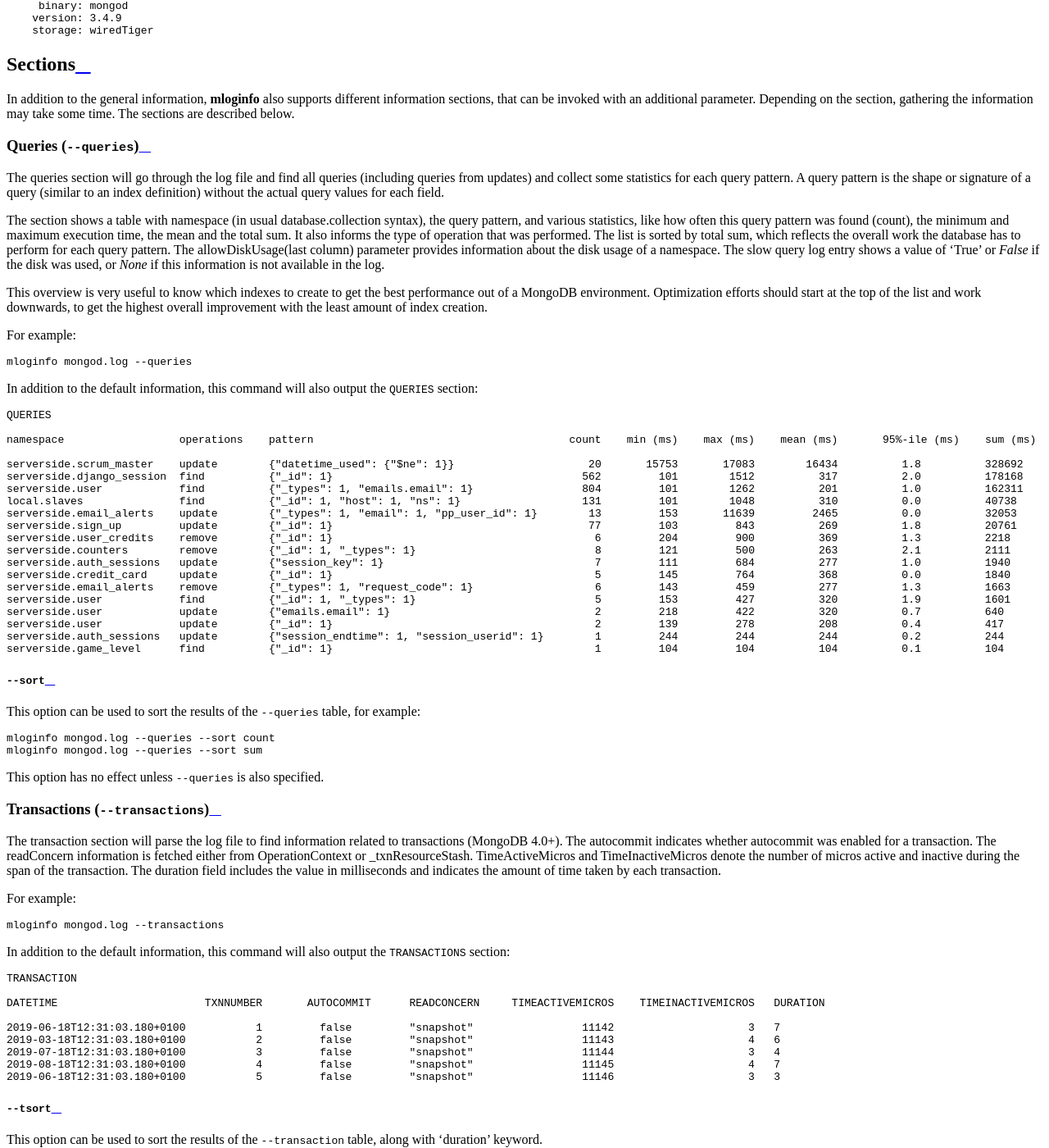
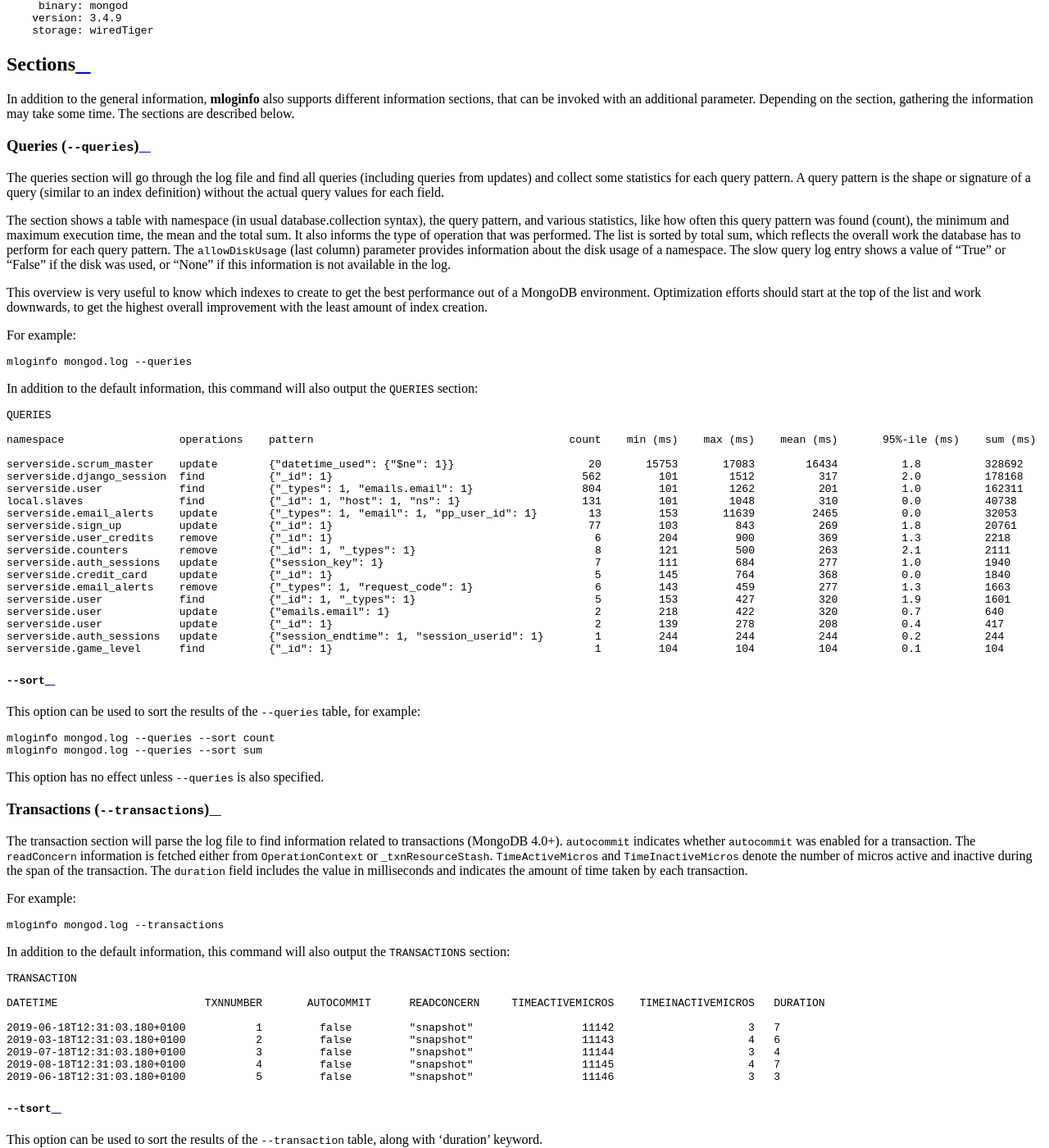
Before and after one commit to rueckstiess/mtools, a Sphinx documentation site: the page built from doc/mloginfo.rst, in a window 1280 px wide and 1400 px high, scrolled down 1865 px. Shown: the whole window at 82% size. Built offline with Sphinx 7.4.7 and the Read the Docs theme 2.0.0, drawn with Linux system fonts in a browser that asks for light colours; some of the changed text lies outside the part shown.

Commit message:
Fix style warnings in docs

```diff
--- a/doc/install.rst
+++ b/doc/install.rst
@@ -17,8 +17,8 @@ Prerequisites
 ~~~~~~~~~~~~~
 
 Python
-   You need to have Python 3.6.x, 3.7.x, or 3.8.x installed in order to use mtools.
-   Other versions of Python are not currently supported.
+   You need to have Python 3.6.x, 3.7.x, or 3.8.x installed in order to use
+   mtools. Other versions of Python are not currently supported.
 
    To check your Python version, run ``python --version`` on the command line.
 
--- a/doc/mloginfo.rst
+++ b/doc/mloginfo.rst
@@ -87,10 +87,10 @@ the query pattern, and various statistics, like how often this query pattern
 was found (count), the minimum and maximum execution time, the mean and the
 total sum. It also informs the type of operation that was performed. The list
 is sorted by total sum, which reflects the overall work the database has to
-perform for each query pattern. The allowDiskUsage(last column) parameter provides
-information about the disk usage of a namespace. The slow query log entry
-shows a value of 'True' or `False` if the disk was used, or `None` if this
-information is not available in the log.
+perform for each query pattern. The ``allowDiskUsage`` (last column) parameter
+provides information about the disk usage of a namespace. The slow query log
+entry shows a value of "True" or "False" if the disk was used, or "None" if
+this information is not available in the log.
 
 This overview is very useful to know which indexes to create to get the best
 performance out of a MongoDB environment. Optimization efforts should start at
@@ -143,15 +143,15 @@ example:
 This option has no effect unless ``--queries`` is also specified.
 
 Transactions (``--transactions``)
------------------------
+---------------------------------
 
 The transaction section will parse the log file to find information related
-to transactions (MongoDB 4.0+). The autocommit indicates whether autocommit
-was enabled for a transaction. The readConcern information is fetched either
-from OperationContext or _txnResourceStash. TimeActiveMicros and TimeInactiveMicros
-denote the number of micros active and inactive during the span of the transaction.
-The duration field includes the value in milliseconds and indicates the amount
-of time taken by each transaction.
+to transactions (MongoDB 4.0+). ``autocommit`` indicates whether ``autocommit``
+was enabled for a transaction. The ``readConcern`` information is fetched
+either from ``OperationContext`` or ``_txnResourceStash``. ``TimeActiveMicros``
+and ``TimeInactiveMicros`` denote the number of micros active and inactive
+during the span of the transaction. The ``duration`` field includes the value
+in milliseconds and indicates the amount of time taken by each transaction.
 
 For example:
 
@@ -175,9 +175,10 @@ In addition to the default information, this command will also output the
  2019-06-18T12:31:03.180+0100           5         false         "snapshot"                 11146                     3   3
 
 ``--tsort``
-^^^^^^^^^^
+^^^^^^^^^^^
 
-This option can be used to sort the results of the ``--transaction`` table, along with 'duration' keyword.
+This option can be used to sort the results of the ``--transaction`` table,
+along with 'duration' keyword.
 
 For example:
 
@@ -185,7 +186,8 @@ For example:
 
    mloginfo mongod.log --transaction --tsort duration
 
-This option has no effect unless it is specified between ``--transaction`` and ``duration`` is specified.
+This option has no effect unless it is specified between ``--transaction`` and
+``duration`` is specified.
 
 Restarts (``--restarts``)
 -------------------------
@@ -315,8 +317,9 @@ state changes.
 Cursor (``--cursor``)
 -----------------------------------------
 
-Outputs information if the cursor was reaped for exceeding the transaction timeout. The timestamp of transaction, Cursor ID, and the time at
-which the cursor was reaped is captured from the logs.
+Outputs information if the cursor was reaped for exceeding the transaction
+timeout. The timestamp of transaction, Cursor ID, and the time at which the
+cursor was reaped is captured from the logs.
 
 For example:
 
@@ -347,13 +350,13 @@ For example:
 
 .. code-block:: bash
 
-STORAGE STATISTICS
+   STORAGE STATISTICS
 
-namespace                 operation    bytesRead    bytesWritten    timeReadingMicros    timeWritingMicros
+   namespace                 operation    bytesRead    bytesWritten    timeReadingMicros    timeWritingMicros
 
-config.system.sessions    update       None         None            None                 None
-local.myCollection        insert       None         None            None                 None
-local.myCollection        update       None         None            None                 None
-local1.myCollection       insert       None         None            None                 None
-invoice-prod.invoices     insert        12768411        22233323                86313    12344
-invoice-prod.invoices     insert        12868411        22233323                86313    12344
+   config.system.sessions    update       None         None            None                 None
+   local.myCollection        insert       None         None            None                 None
+   local.myCollection        update       None         None            None                 None
+   local1.myCollection       insert       None         None            None                 None
+   invoice-prod.invoices     insert        12768411        22233323                86313    12344
+   invoice-prod.invoices     insert        12868411        22233323                86313    12344
```
Also changed, not shown: other parts of doc/mloginfo.rst (+6 -6 lines), doc/mplotqueries.rst (+16 -16 lines).
